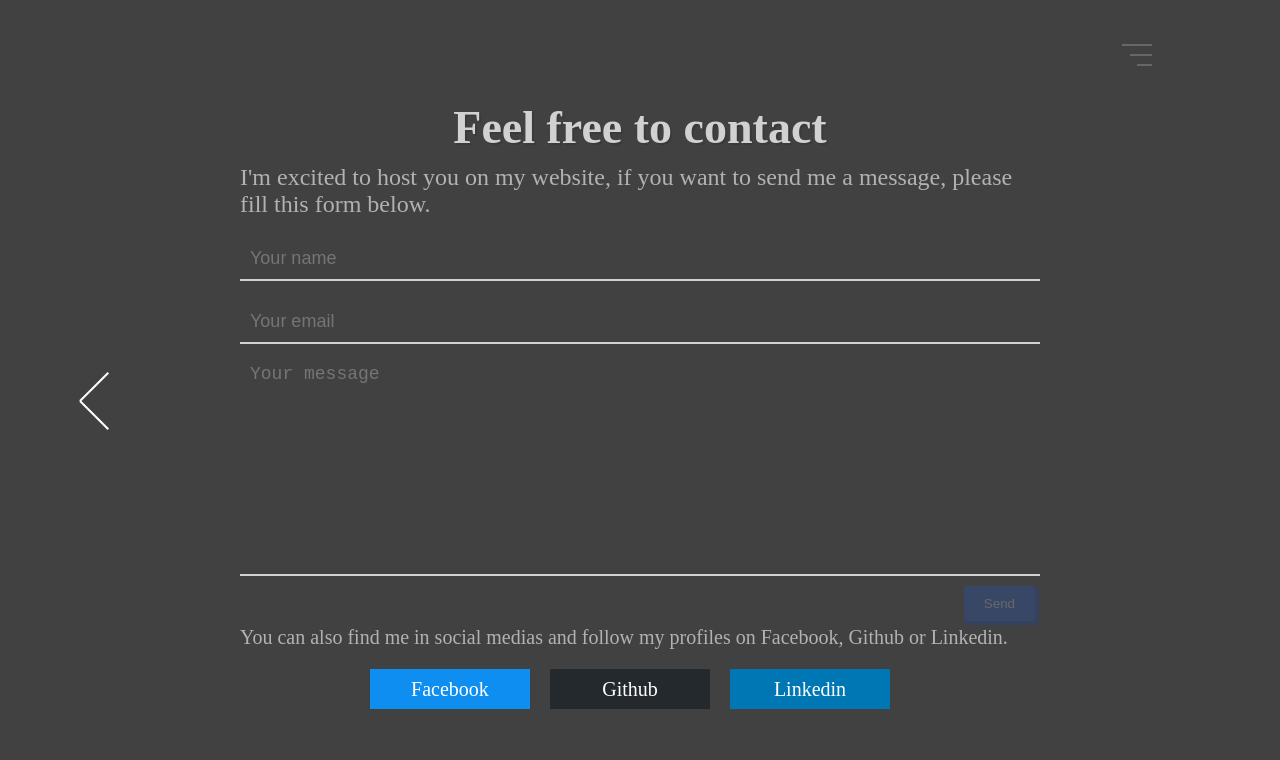
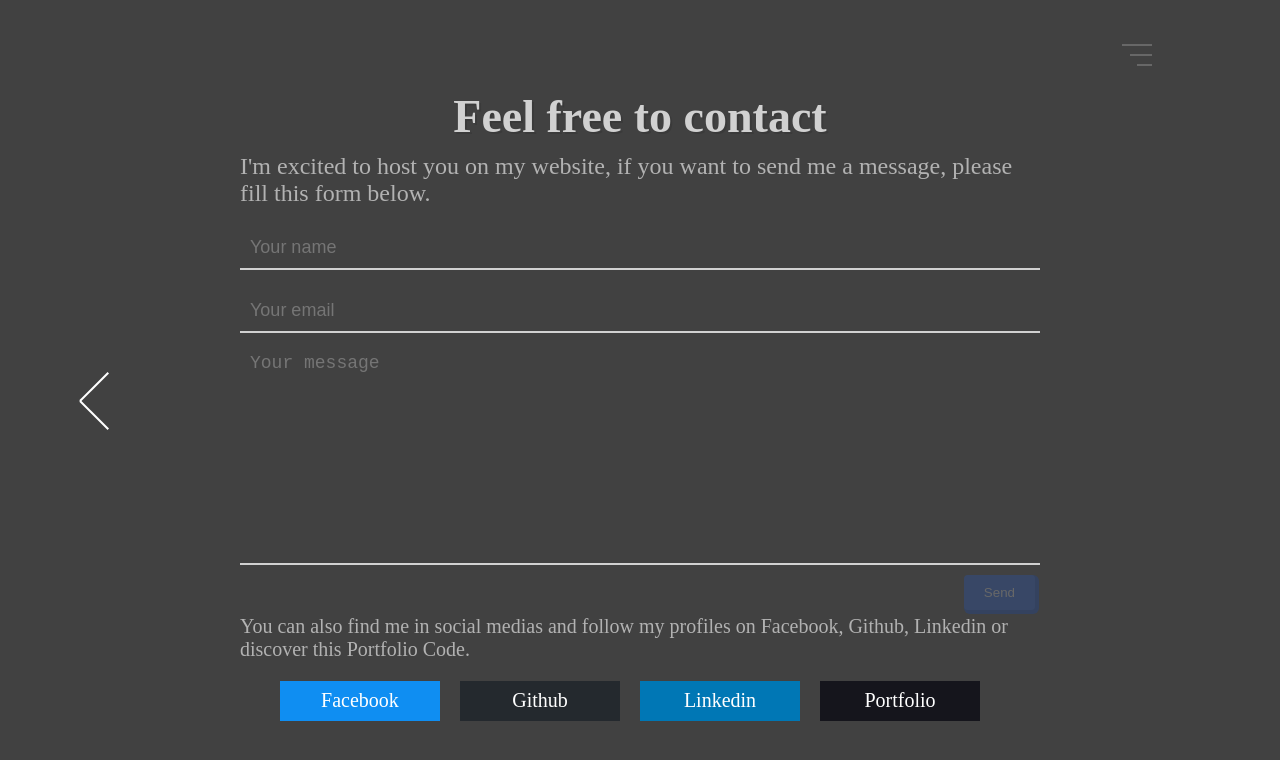
Before and after one commit to Matezbreniu/portfolio, a React (Create React App) app: page /contact in a window 1280 px wide. Shown: the top 760 px of the page. Built offline with nearby package versions, Linux system fonts and the light colour scheme; a web font is replaced by a local one.

Commit message:
added portfolio code link

```diff
--- a/src/Components/Social.js
+++ b/src/Components/Social.js
@@ -63,7 +63,7 @@ const Social = () => {
     <SocialsContainer>
       <Description>
         You can also find me in social medias and follow my profiles on
-        Facebook, Github or Linkedin.
+        Facebook, Github, Linkedin or discover this Portfolio Code.
       </Description>
       <ButtonsContainer>
         <SocialButton as='a' href='https://www.facebook.com/mateusz.brek'>
@@ -96,6 +96,16 @@ const Social = () => {
             </Face>
           </Cube>
         </SocialButton>
+        <SocialButton as='a' href='https://github.com/Matezbreniu/portfolio'>
+          <Cube>
+            <Face color='#15151c' face='front'>
+              Portfolio
+            </Face>
+            <Face color='#15151c' face='bottom'>
+              Code
+            </Face>
+          </Cube>
+        </SocialButton>
       </ButtonsContainer>
     </SocialsContainer>
   );
```
